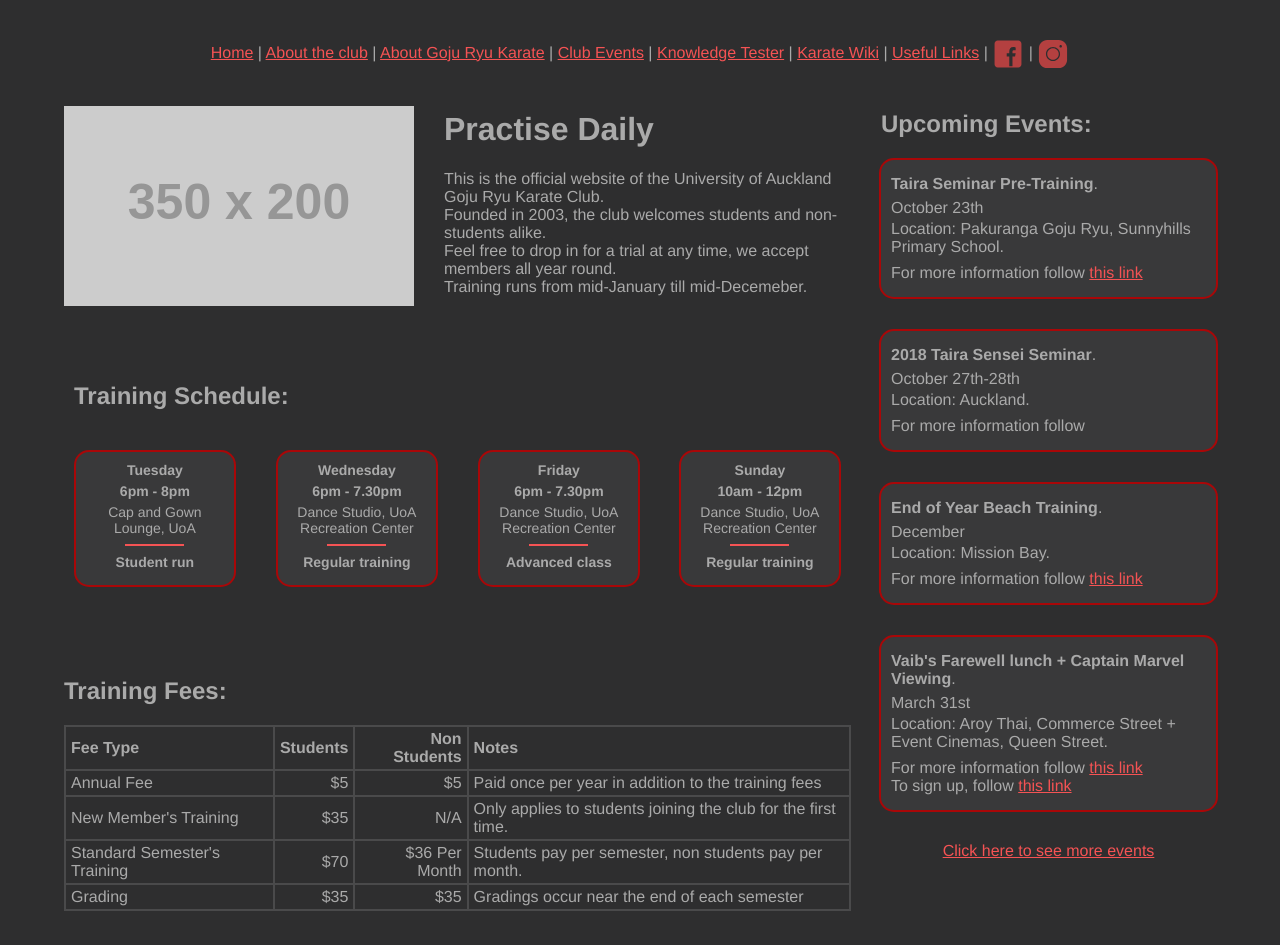
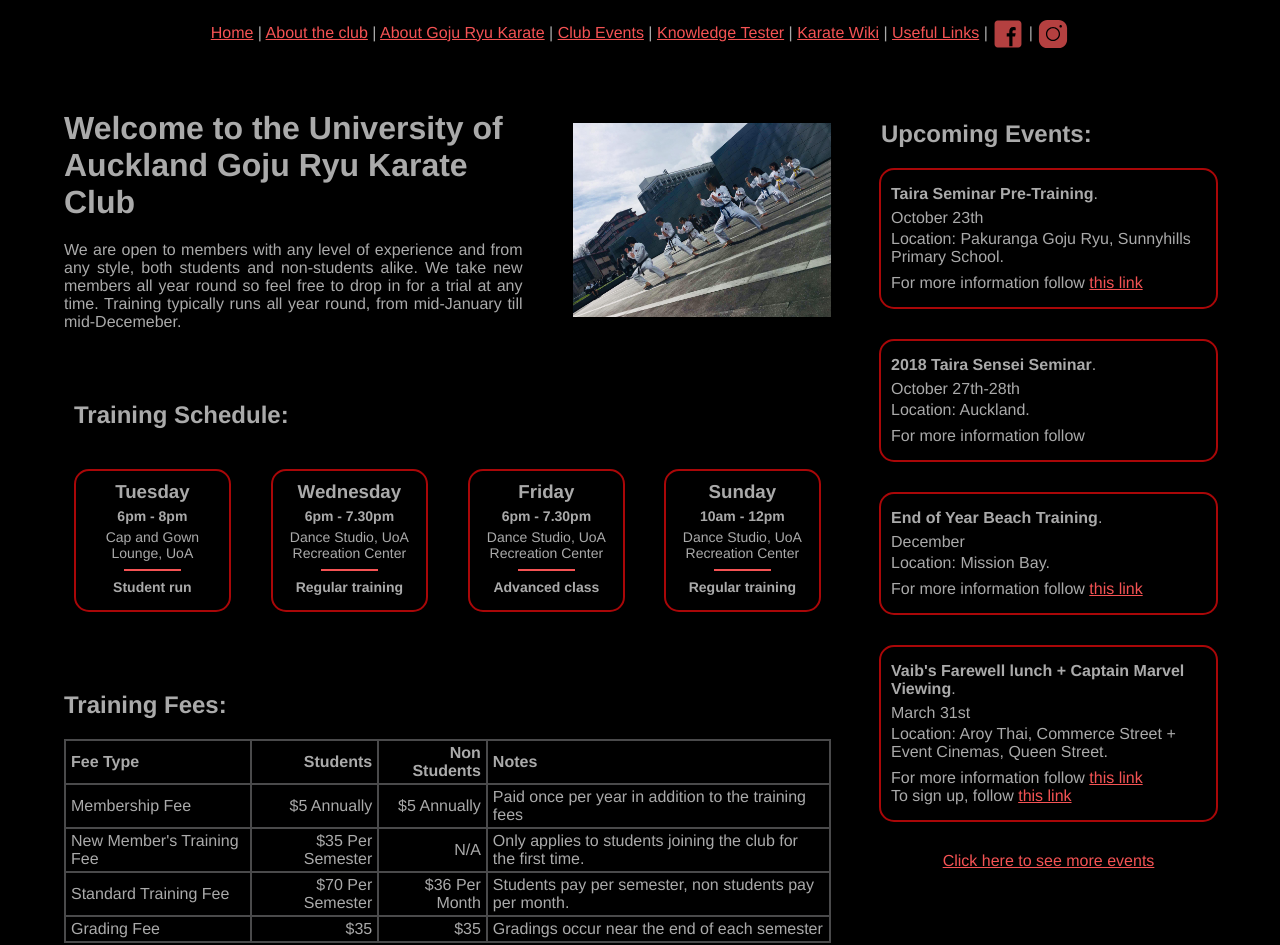
Before and after one commit to matt-auckland/uoa-karate, a Vue app: page /#/ in a window 1280 px wide. Shown: the part 170-1115 px from the top of the page. Built offline with nearby package versions, Linux system fonts and the light colour scheme.

Commit message:
Updated to black bg. added image to front page. new frontpage design. fixed random quote selection improved event pages design. updated header so it doesn't grow and push things around. same for contact form button. Reworded fees table and home intro text

```diff
--- a/src/App.vue
+++ b/src/App.vue
@@ -43,7 +43,7 @@ body {
   color: var(--base-font-color);
 }
 
-@media (max-width: 699px) {
+@media (max-width: 981px) {
   h1,
   h2,
   h3,
@@ -56,19 +56,19 @@ body {
 @media (max-width: 500px) {
   #app,
   body {
-    font-size: 14px;
+    /* font-size: 14px; */
   }
 }
 
 @media (max-width: 350px) {
   #app,
   body {
-    font-size: 12px;
+    /* font-size: 12px; */
   }
 }
 
 body {
-  background-color: var(--tuatara-dark);
+  background-color: black; /* var(--tuatara-dark); */
   color: var(--base-font-color);
 }
 
--- a/src/components/ContactForm.vue
+++ b/src/components/ContactForm.vue
@@ -1,10 +1,32 @@
 <template>
   <div class="hello">
-      <form method="POST" action="https://formspree.io/au.gojuryu.karate@gmail.com">
+    <form
+      method="POST"
+      action="https://formspree.io/au.gojuryu.karate@gmail.com"
+    >
       <h1>Contact Us</h1>
-        <input name="email" placeholder="Your email" type="email" required="true" class="email">
-        <input name="name" placeholder="Your name" type="name" required="true" class="name">
-        <textarea name="message" placeholder="Your message" spellcheck="true" maxlength="1500" required="true" class="message"></textarea>
+      <input
+        name="email"
+        placeholder="Your email"
+        type="email"
+        required="true"
+        class="email"
+      >
+      <input
+        name="name"
+        placeholder="Your name"
+        type="name"
+        required="true"
+        class="name"
+      >
+      <textarea
+        name="message"
+        placeholder="Your message"
+        spellcheck="true"
+        maxlength="1500"
+        required="true"
+        class="message"
+      ></textarea>
       <button type="submit">Send Email</button>
     </form>
   </div>
@@ -12,21 +34,21 @@
 
 <script>
 export default {
-  name: 'ContactForm',
+  name: "ContactForm",
   props: {
     msg: String
   }
-}
+};
 </script>
 
 <style scoped>
-
 form {
   display: grid;
   grid-template-columns: repeat(3, 1fr);
   grid-template-rows: auto repeat(2, 40px) 1fr 40px;
   grid-row-gap: 20px;
-  grid-template-areas:  "header header header"
+  grid-template-areas:
+    "header header header"
     "email email email"
     "name name name"
     "message message message"
@@ -35,12 +57,13 @@ form {
   height: 400px;
 }
 
-input, textarea {
+input,
+textarea {
   display: block;
   max-width: calc(100% - 12px);
   width: 100%;
   border-radius: 7px;
-  padding: 0  0 0 10px;
+  padding: 0 0 0 10px;
   border: 0px;
   outline: none;
   border: 2px solid var(--tuatara-light);
@@ -81,7 +104,9 @@ button {
   color: var(--persian-red);
   font-size: 14px;
   background: none;
-  transition: all 500ms ease-out;
+  transition: all 200ms ease-out;
+  width: 240px;
+  margin: 0 auto;
 }
 
 button:hover {
--- a/src/components/EventComponent.vue
+++ b/src/components/EventComponent.vue
@@ -58,6 +58,7 @@ export default {
   grid-template-columns: 1fr 1fr;
   grid-gap: 5px;
   grid-auto-flow: dense;
+  /* align-items: center; */
 }
 
 .event-title {
@@ -68,20 +69,21 @@ export default {
 
 .event-img {
   justify-self: center;
+  align-self: center;
   grid-area: 2/2/6/3;
-  max-height: 100%;
-  max-width: 150px;
+  max-height: 150px;
+  /* max-width: 150px; */
 }
 
 @media (max-width: 500px) {
   .event-img {
-    max-width: calc(150px * 0.875);
+    max-width: 45vw;
   }
 }
 
 @media (max-width: 350px) {
   .event-img {
-    max-width: calc(150px * 0.75);
+    display: none;
   }
 }
 
--- a/src/components/FeesTable.vue
+++ b/src/components/FeesTable.vue
@@ -12,25 +12,25 @@
       </thead>
       <tbody>
         <tr>
-          <td class="text">Annual Fee</td>
-          <td class="number">$5</td>
-          <td class="number">$5</td>
+          <td class="text">Membership Fee</td>
+          <td class="number">$5 Annually</td>
+          <td class="number">$5 Annually</td>
           <td class="text">Paid once per year in addition to the training fees</td>
         </tr>
         <tr>
-          <td class="text">New Member's Training</td>
-          <td class="number">$35</td>
+          <td class="text">New Member's Training Fee</td>
+          <td class="number">$35 Per Semester</td>
           <td class="number">N/A</td>
           <td class="text">Only applies to students joining the club for the first time.</td>
         </tr>
         <tr>
-          <td class="text">Standard Semester's Training</td>
-          <td class="number">$70</td>
+          <td class="text">Standard Training Fee</td>
+          <td class="number">$70 Per Semester</td>
           <td class="number">$36 Per Month</td>
           <td class="text">Students pay per semester, non&nbsp;students pay per month.</td>
         </tr>
         <tr>
-          <td class="text">Grading</td>
+          <td class="text">Grading Fee</td>
           <td class="number">$35</td>
           <td class="number">$35</td>
           <td class="text">Gradings occur near the end of each semester</td>
--- a/src/components/Header.vue
+++ b/src/components/Header.vue
@@ -1,6 +1,7 @@
 <template>
   <div class="header">
     <router-link to="/"><img
+        id="logo"
         src="/logo.png"
         alt="IOGKF Logo"
       ></router-link>
@@ -52,6 +53,7 @@ export default {
 <style scoped>
 .header {
   text-align: center;
+  padding: 0 5vw;
 }
 
 h3 {
@@ -75,21 +77,28 @@ a:hover {
   color: var(--persian-red);
 }
 
-img {
+#logo {
   width: 150px;
   margin: 20px 0;
   vertical-align: middle;
   filter: saturate(70%);
   transition: all 200ms ease-out;
 }
-img:hover {
+#logo:hover {
   width: 160px;
   margin: 15px 0;
   filter: saturate(100%);
 }
 
+.social:hover {
+  filter: saturate(100%);
+}
+
 .social {
   width: 32px;
+  transition: all 200ms ease-out;
+  vertical-align: middle;
+  filter: saturate(70%);
 }
 
 @media (max-width: 500px) {
@@ -103,8 +112,4 @@ img:hover {
     width: calc(32px * 0.75);
   }
 }
-
-.social:hover {
-  width: 36px;
-}
 </style>
--- a/src/components/HomeIntro.vue
+++ b/src/components/HomeIntro.vue
@@ -1,40 +1,34 @@
 <template>
   <div class="home-intro-container">
-    <h1>{{ msg }}</h1>
+    <h1>Welcome to the University of Auckland Goju Ryu Karate Club</h1>
     <p>
-      This is the official website of the University of Auckland Goju Ryu Karate Club. <br>
-      Founded in 2003, the club welcomes students and non-students alike. <br>
-      Feel free to drop in for a trial at any time, we accept members all year round. <br>
-      Training runs from mid-January till mid-Decemeber. <br>
+      We are open to members with any level of experience and from any style, both students and non-students alike.
+      We take new members all year round so feel free to drop in for a trial at any time.
+      Training typically runs all year round, from mid-January till mid-Decemeber.
     </p>
   </div>
 </template>
 
 <script>
 export default {
-  name: "HomeIntro",
-  props: {
-    msg: String
-  }
+  name: "HomeIntro"
 };
 </script>
 
 <style scoped>
 .home-intro-container {
   width: 100%;
+  min-width: 200px;
+  display: flex;
+  flex-direction: column;
+  align-items: center;
+}
+h1,
+p {
   max-width: 600px;
-  min-width: 200px;
+  margin: 10px 0;
 }
-
-h3 {
-  margin: 40px 0 0;
-}
-ul {
-  list-style-type: none;
-  padding: 0;
-}
-li {
-  display: inline-block;
-  margin: 0 10px;
+p {
+  text-align: justify;
 }
 </style>
--- a/src/components/QuoteDisplay.vue
+++ b/src/components/QuoteDisplay.vue
@@ -4,28 +4,28 @@
     <div class="quote-text">
       "{{quote.text}}" - {{quote.authour}}
     </div>
-    <div v-if="quote.textUntranslated" class="quote-text">
-        {{quote.textUntranslated}} - {{quote.authourUntranslated}}
+    <div
+      v-if="quote.textUntranslated"
+      class="quote-text"
+    >
+      {{quote.textUntranslated}} - {{quote.authourUntranslated}}
     </div>
   </div>
 </template>
 
 <script>
-import quoteList from '../assets/quotes.json'
-
+import quoteList from "../assets/quotes.json";
 
 export default {
-  name: 'QuoteDisplay',
-  components: {
-  },
+  name: "QuoteDisplay",
+  components: {},
   data: function() {
     return {
-      quote:  quoteList[Math.round(quoteList.length * Math.random())]
-    }
+      quote: quoteList[Math.floor(quoteList.length * Math.random())]
+    };
   },
-  methods: {
-  }
-}
+  methods: {}
+};
 </script>
 
 <style scoped>
@@ -35,10 +35,10 @@ export default {
   flex-direction: column;
   text-align: center;
   align-items: center;
+  margin-bottom: 30px;
 }
 
 .quote-text {
   font-size: 14px;
 }
-
 </style>
--- a/src/components/TrainingSchedule.vue
+++ b/src/components/TrainingSchedule.vue
@@ -83,6 +83,7 @@ hr {
   transform: rotate(-5deg);
   transition: all ease 500ms;
   background-color: var(--tuatara);
+  background-color: black;
 }
 .day:nth-child(odd) {
   transform: rotate(5deg);
--- a/src/components/UpcomingEvents.vue
+++ b/src/components/UpcomingEvents.vue
@@ -104,7 +104,7 @@ export default {
   width: 100%;
   border-radius: 15px;
   border: 2px solid var(--persian-red-darker);
-  background-color: var(--tuatara);
+  background-color: black;
 }
 
 .event-inner {
--- a/src/views/Home.vue
+++ b/src/views/Home.vue
@@ -3,14 +3,11 @@
 
     <div class="container">
       <img
-        src="https://via.placeholder.com/350x200.png"
+        src="/group-photo.jpg"
         alt=""
         class="first-image"
       >
-      <HomeIntro
-        msg="Practise Daily"
-        class="home-intro"
-      />
+      <HomeIntro class="home-intro" />
       <TrainingSchedule class="schedule" />
       <FeesTable class="fees" />
       <UpcomingEvents class="events" />
@@ -57,12 +54,14 @@ export default {
 
 <style scoped>
 content {
+  max-width: 13 00px;
+  margin: 0 auto;
   display: grid;
   grid-template-areas:
     "content content"
     "map contact"
     "quote quote";
-  padding: 0 5vw;
+  padding: 50px 5vw 0 5vw;
   grid-column-gap: 30px;
   grid-row-gap: 40px;
 }
@@ -70,10 +69,10 @@ content {
 .container {
   display: grid;
   grid-area: content;
-  grid-column-gap: 30px;
+  grid-column-gap: 50px;
   grid-row-gap: 40px;
   grid-template-areas:
-    "first-image intro events events"
+    " intro  first-image events events"
     "schedule schedule events events"
     "fees fees events events";
 }
@@ -109,9 +108,13 @@ content {
 
 .home-intro {
   grid-area: intro;
+  width: 100%;
+  margin: 0 auto;
 }
 
 .first-image {
+  max-width: 400px;
+  width: 100%;
   grid-area: first-image;
   margin: auto;
 }
--- a/src/views/LinkDirectory.vue
+++ b/src/views/LinkDirectory.vue
@@ -18,9 +18,9 @@
             target="_blank"
           >IOGKFNZ's Website</a></li>
         <li><a
-            href=""
+            href="https://drive.google.com/file/d/1ej27e0nkSEZgCooaJor7WsK9nIFzJx7Y/view?usp=sharing"
             target="_blank"
-          ></a></li>
+          >Health and Safety Guidelines</a></li>
         <li><a
             href=""
             target="_blank"
```
Also changed, not shown: src/views/About.vue (+37 -17 lines), public/group-photo.jpg (added). Lines whose indentation alone changed are shown as unchanged.
